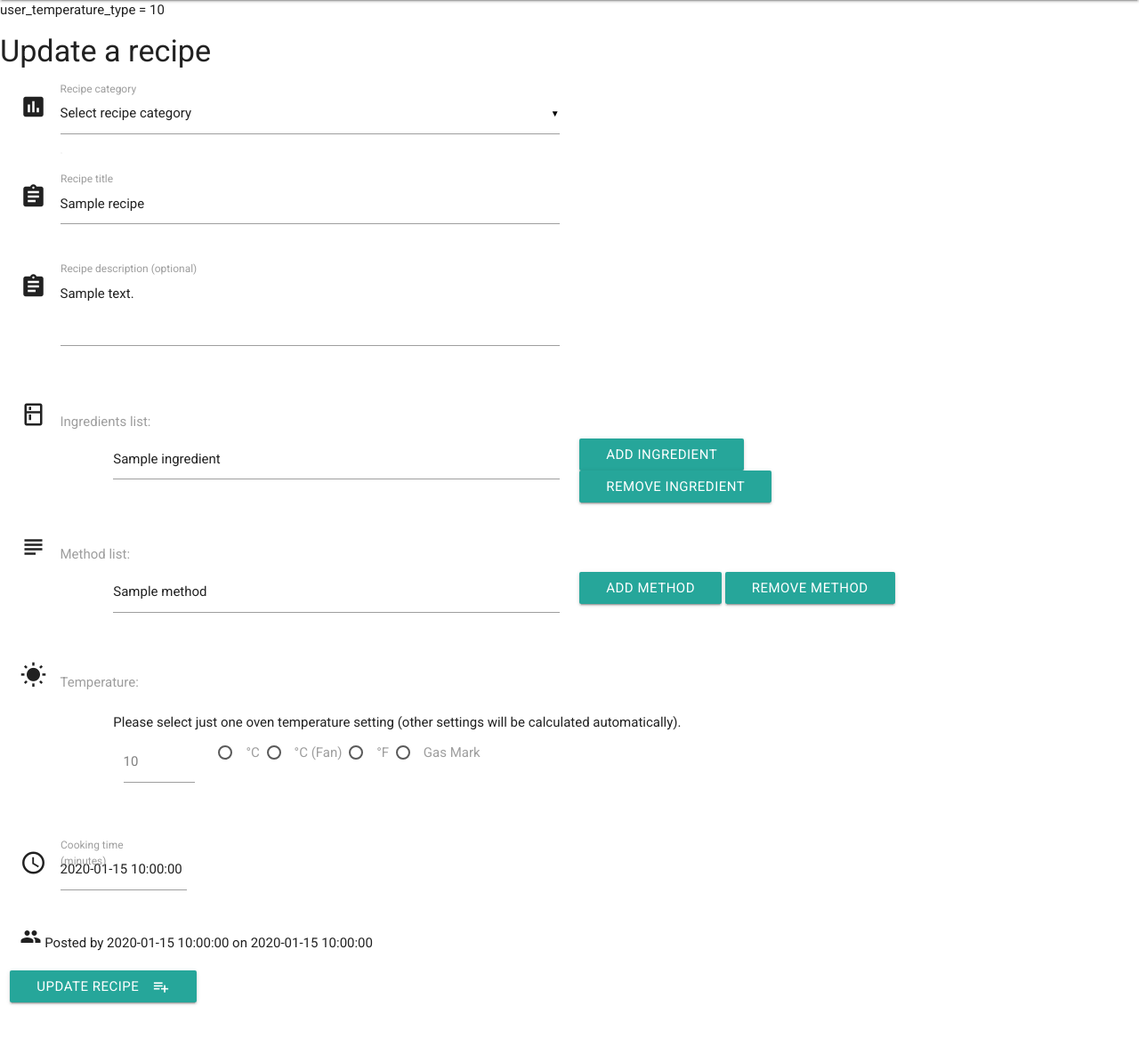
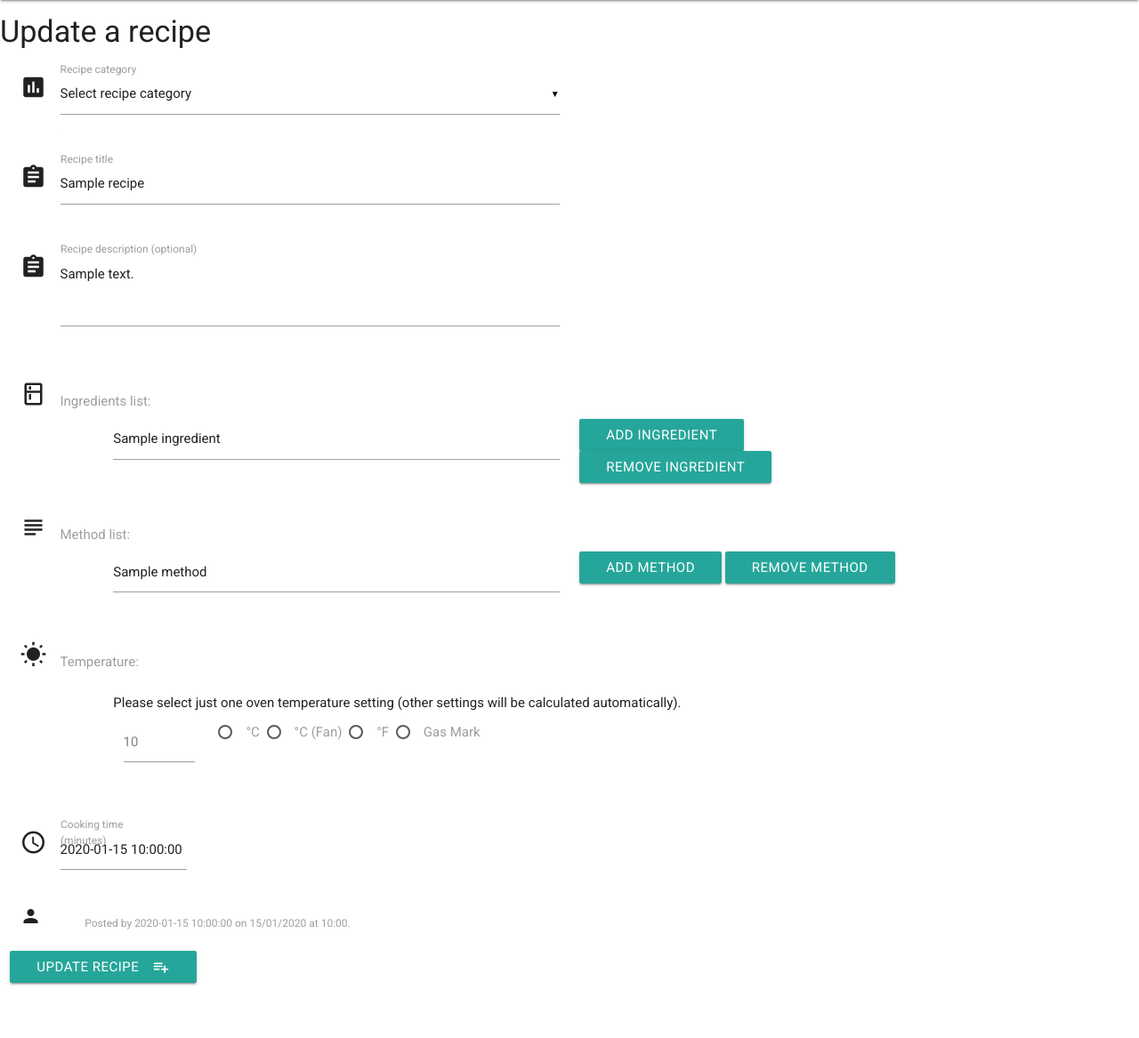
Before and after one commit to kevald1963/milestone-3-recipe-application, a Flask app: template templates/edit_recipe.html in a window 1280 px wide; the page is wider, and only the part inside the window is pictured. Shown: the part 251-1418 px from the top of that part at 89% size. After the commit the page ends 1359 px from the top of that part, so only its background shows below. Run offline with Flask 2, Linux system fonts and the light colour scheme; the template is opened without the code that fills it: most values are stand-ins (such as "Sample title", 1, 10 or a date in 2020); some libraries are stand-ins or nearby versions.

Commit message:
Reformatted 'posted by' date in recipes.html and edit_recipe.html.

```diff
--- a/templates/edit_recipe.html
+++ b/templates/edit_recipe.html
@@ -1,7 +1,5 @@
 {% extends 'base.html' %}
 {% block content %}
-
-user_temperature_type = {{ user_temperature_type }}
 
 <h4>Update a recipe</h4>
 
@@ -139,8 +137,8 @@ user_temperature_type = {{ user_temperature_type }}
         <!-- USER NAME / POSTED BY (READ ONLY)  -->
         <div class="row">
             <div class="col s6">
-                <i class="material-icons prefix">people</i>
-                <span>Posted by {{ recipe.posted_by }} on {{ recipe.date_posted }}</span>
+                <i class="material-icons prefix">person</i>
+                <label for="icon_prefix">Posted by {{ recipe.posted_by }} on {{ recipe.date_posted.strftime('%d/%m/%Y') }} at {{ recipe.date_posted.strftime('%H:%M') }}.</label>
             </div>
         </div>
 
--- a/templates/recipes.html
+++ b/templates/recipes.html
@@ -23,7 +23,7 @@
                 <p>
                    {{ recipe.description }}
                 </p>
-                <span>Posted by {{ recipe.posted_by }} on {{ recipe.date_posted }}</span>
+                <span>Posted by {{ recipe.posted_by }} on {{ recipe.date_posted.strftime('%d/%m/%Y') }} at {{ recipe.date_posted.strftime('%H:%M') }}.</span>
             </div>
         </li>
         {% endfor %}
```
